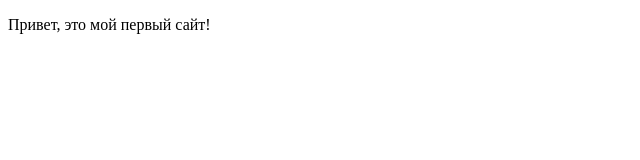
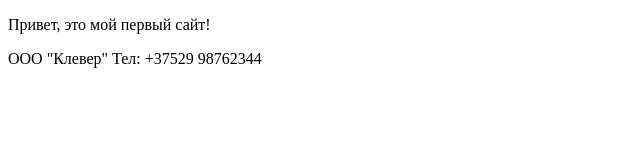
Before and after one commit to vitashevchu/New-projekt, a plain HTML site: page index.html in a window 1280 px wide. Shown: the whole page, without its empty margins (0-640 px from the left). Drawn offline with Linux system fonts and the light colour scheme.

Commit message:
Update index.html

```diff
--- a/index.html
+++ b/index.html
@@ -6,5 +6,6 @@
 </head>
 <body>
 	<p> Привет, это мой первый сайт!</p>
+	<p> ООО "Клевер" Тел: +37529 98762344</p>
 </body>
 </html>
```
